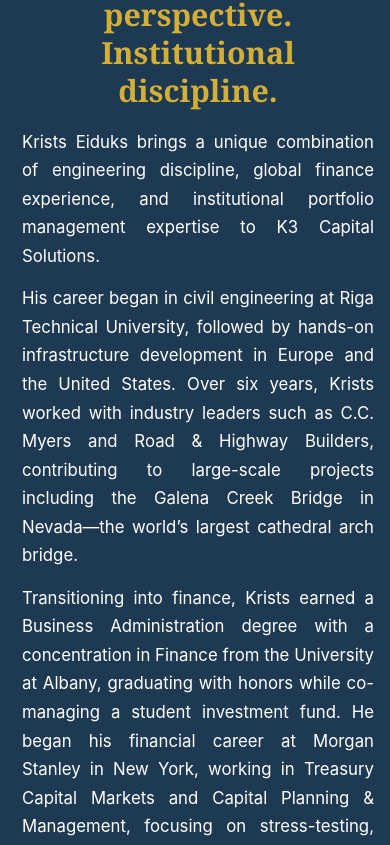
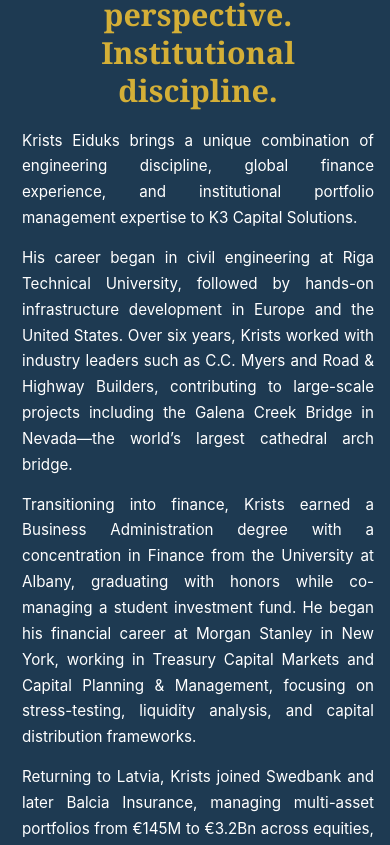
Before and after one commit to indarss/K3CapitalSolutions, a Next.js app: page / in a window 390 px wide. Shown: the part 1613-2458 px from the top of the page. Built offline with nearby package versions, Linux system fonts and the light colour scheme.

Commit message:
ui change / cleanup
ui change / cleanup

```diff
--- a/app/globals.css
+++ b/app/globals.css
@@ -1453,7 +1453,7 @@ section#about .profile-photo-caption {
 
   /* ===== SERVICES SECTION ===== */
   .services-section {
-    padding: 20px 0 80px;
+    padding: 20px 0 100px;
   }
 
   .services-title {
@@ -1512,8 +1512,8 @@ section#about .profile-photo-caption {
 
   /* Add spacing and extend about section background */
   section#about {
-    margin-top: 40px;
-    padding: 60px 0 80px;
+    margin-top: 0;
+    padding: 80px 0 80px;
   }
 
   section#about .container {
@@ -1523,6 +1523,12 @@ section#about .profile-photo-caption {
 
   section#about .highlight-bar {
     width: 32px;
+  }
+
+  section#about .profile-text p,
+  section#about p {
+    font-size: 0.95rem;
+    line-height: 1.6;
   }
 
   /* ===== INSIGHTS SECTION ===== */
```
